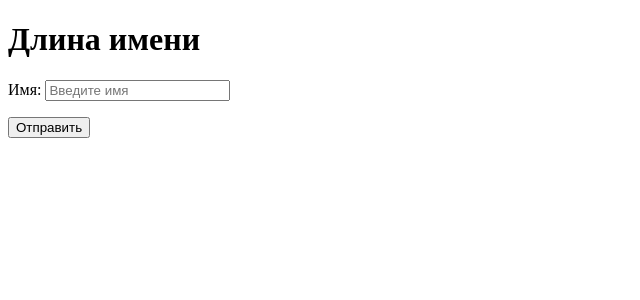
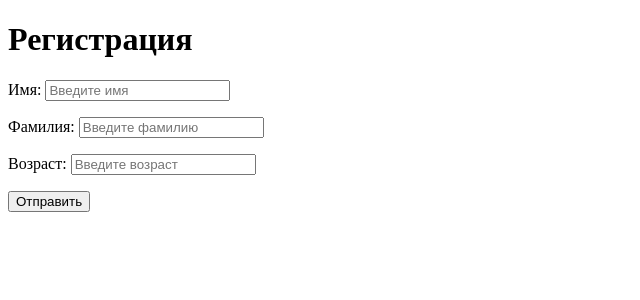
Before and after one commit to fantikov-OPS/django, a Django app: page / in a window 1280 px wide. Shown: the top 300 px of the page, without its empty margins (0-640 px from the left). Run offline with Django 3.2, Linux system fonts and the light colour scheme.

Commit message:
add reg form

```diff
--- a/src/app/forms.py
+++ b/src/app/forms.py
@@ -1,9 +1,19 @@
 from django import forms
 
 
-class NameForm(forms.Form):
+class UserForm(forms.Form):
     name = forms.CharField(
         label='Имя',
         max_length=100,
         widget=forms.TextInput(attrs={'placeholder': 'Введите имя'}),
     )
+    surname = forms.CharField(
+        label='Фамилия',
+        max_length=100,
+        widget=forms.TextInput(attrs={'placeholder': 'Введите фамилию'}),
+    )
+    age = forms.IntegerField(
+        label='Возраст',
+        min_value=0,
+        widget=forms.NumberInput(attrs={'placeholder': 'Введите возраст'}),
+    )
--- a/src/app/templates/app/index.html
+++ b/src/app/templates/app/index.html
@@ -2,10 +2,10 @@
 <html lang="ru">
 <head>
     <meta charset="UTF-8">
-    <title>Длина имени</title>
+    <title>Регистрация</title>
 </head>
 <body>
-    <h1>Длина имени</h1>
+    <h1>Регистрация</h1>
 
     <form method="post">
         {% csrf_token %}
@@ -13,8 +13,8 @@
         <button type="submit">Отправить</button>
     </form>
 
-    {% if name_length is not None %}
-        <p>Имя «{{ submitted_name }}» — {{ name_length }} символов.</p>
+    {% if message %}
+        <p>{{ message }}</p>
     {% endif %}
 </body>
 </html>
--- a/src/app/views.py
+++ b/src/app/views.py
@@ -1,22 +1,20 @@
 from django.shortcuts import render
 
-from app.forms import NameForm
+from app.forms import UserForm
 
 
 def index(request):
-    name_length = None
-    submitted_name = None
+    message = None
 
     if request.method == 'POST':
-        form = NameForm(request.POST)
+        form = UserForm(request.POST)
         if form.is_valid():
-            submitted_name = form.cleaned_data['name']
-            name_length = len(submitted_name)
+            age = form.cleaned_data['age']
+            message = 'В доступе отказано' if age < 18 else 'Добро пожаловать'
     else:
-        form = NameForm()
+        form = UserForm()
 
     return render(request, 'app/index.html', {
         'form': form,
-        'name_length': name_length,
-        'submitted_name': submitted_name,
+        'message': message,
     })
```
